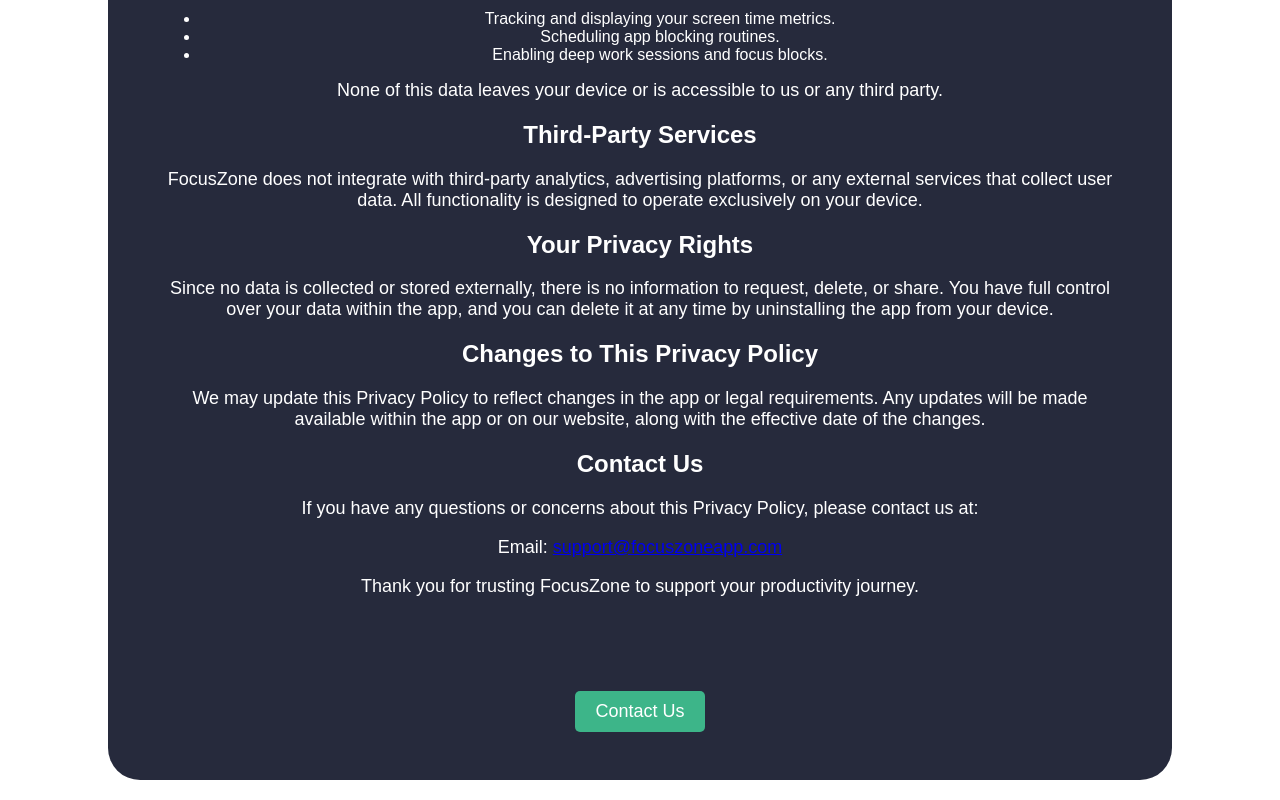
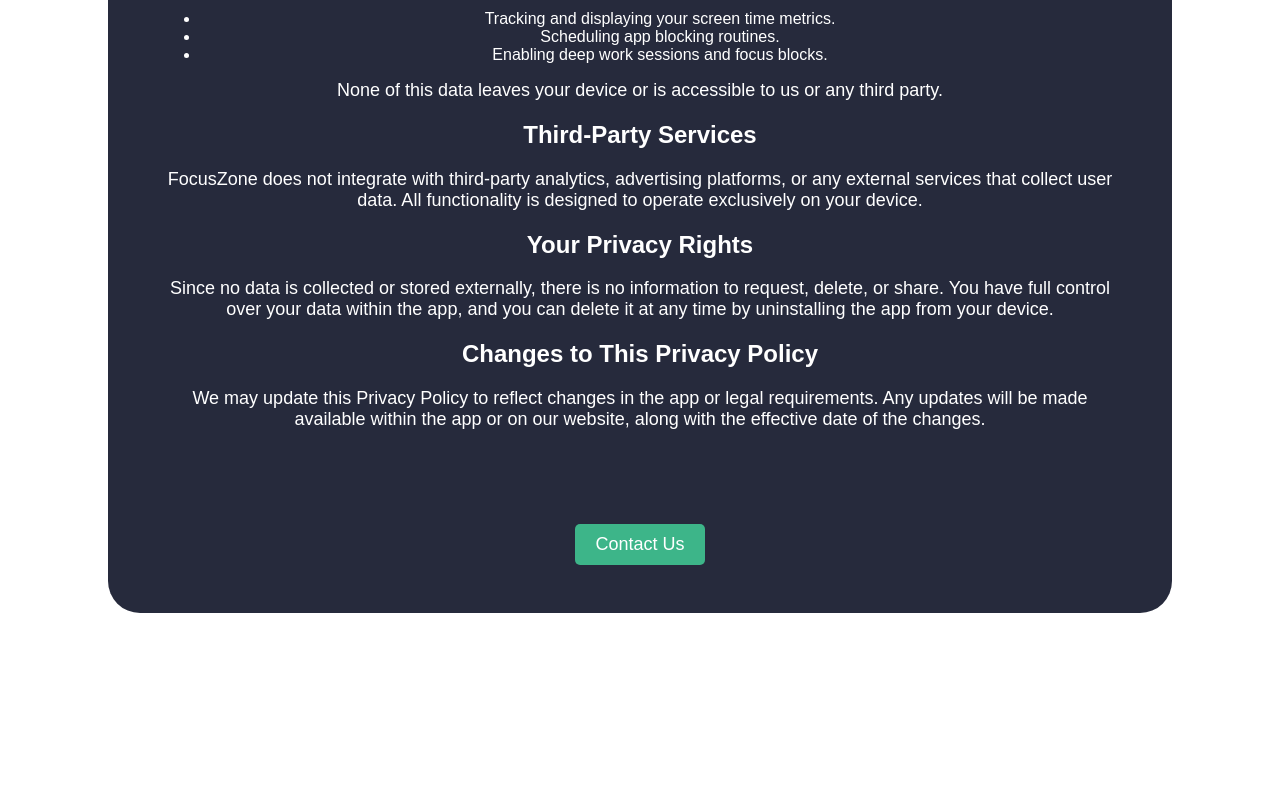
Before and after one commit to Harvey-Mackie/FocusZone-Website, a React (Create React App) app: page /privacy in a window 1280 px wide. Shown: the part 529-1329 px from the top of the page. After the commit the page ends 1162 px from the top, so only its background shows below. Built offline with nearby package versions, Linux system fonts and the light colour scheme.

Commit message:
fix: removed invalid email from Privacy component

```diff
--- a/src/Privacy.js
+++ b/src/Privacy.js
@@ -30,12 +30,6 @@
 
         <h2>Changes to This Privacy Policy</h2>
         <p>We may update this Privacy Policy to reflect changes in the app or legal requirements. Any updates will be made available within the app or on our website, along with the effective date of the changes.</p>
-
-        <h2>Contact Us</h2>
-        <p>If you have any questions or concerns about this Privacy Policy, please contact us at:</p>
-        <p>Email: <a href="mailto:support@focuszoneapp.com">support@focuszoneapp.com</a></p>
-
-        <p>Thank you for trusting FocusZone to support your productivity journey.</p>
       </header>
 
       <footer>
```
